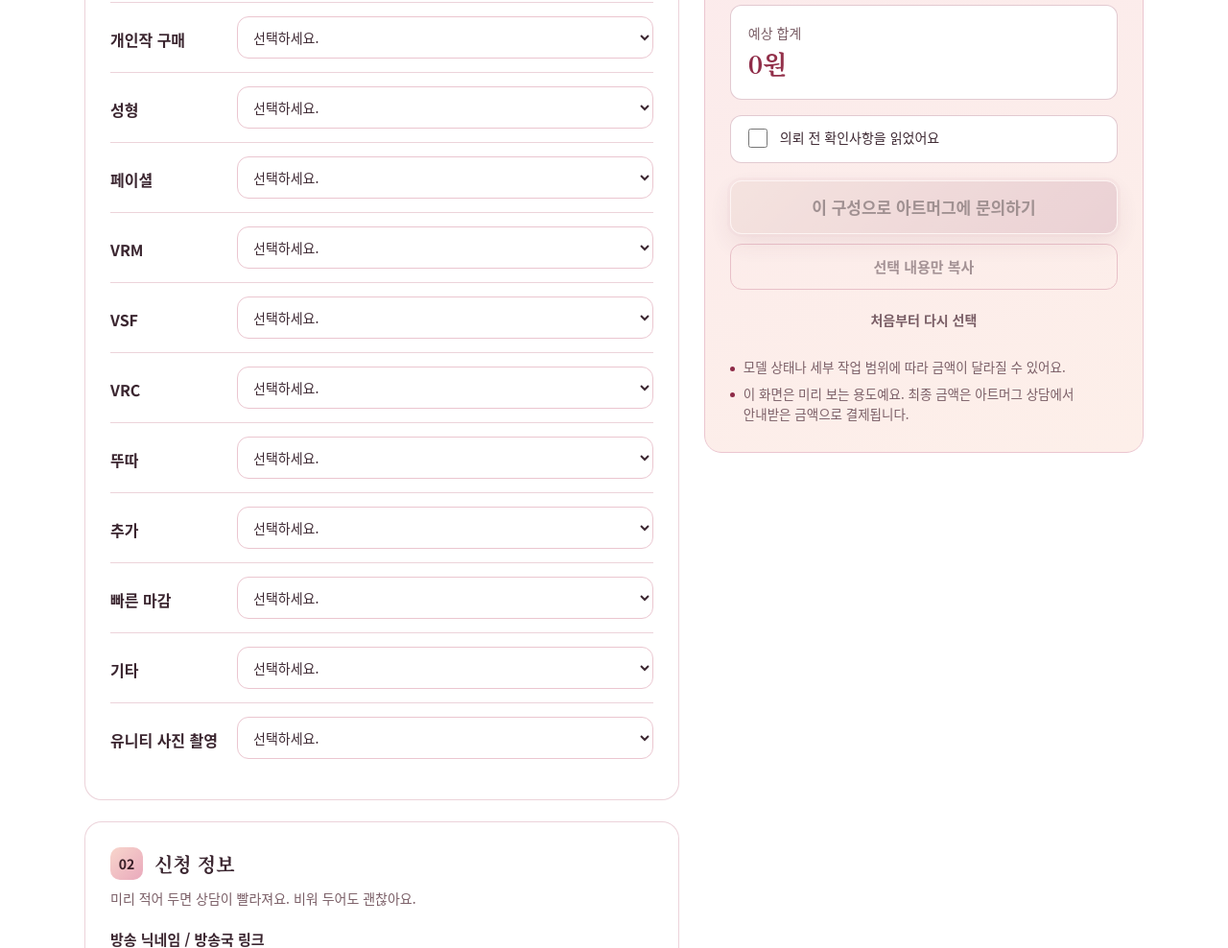
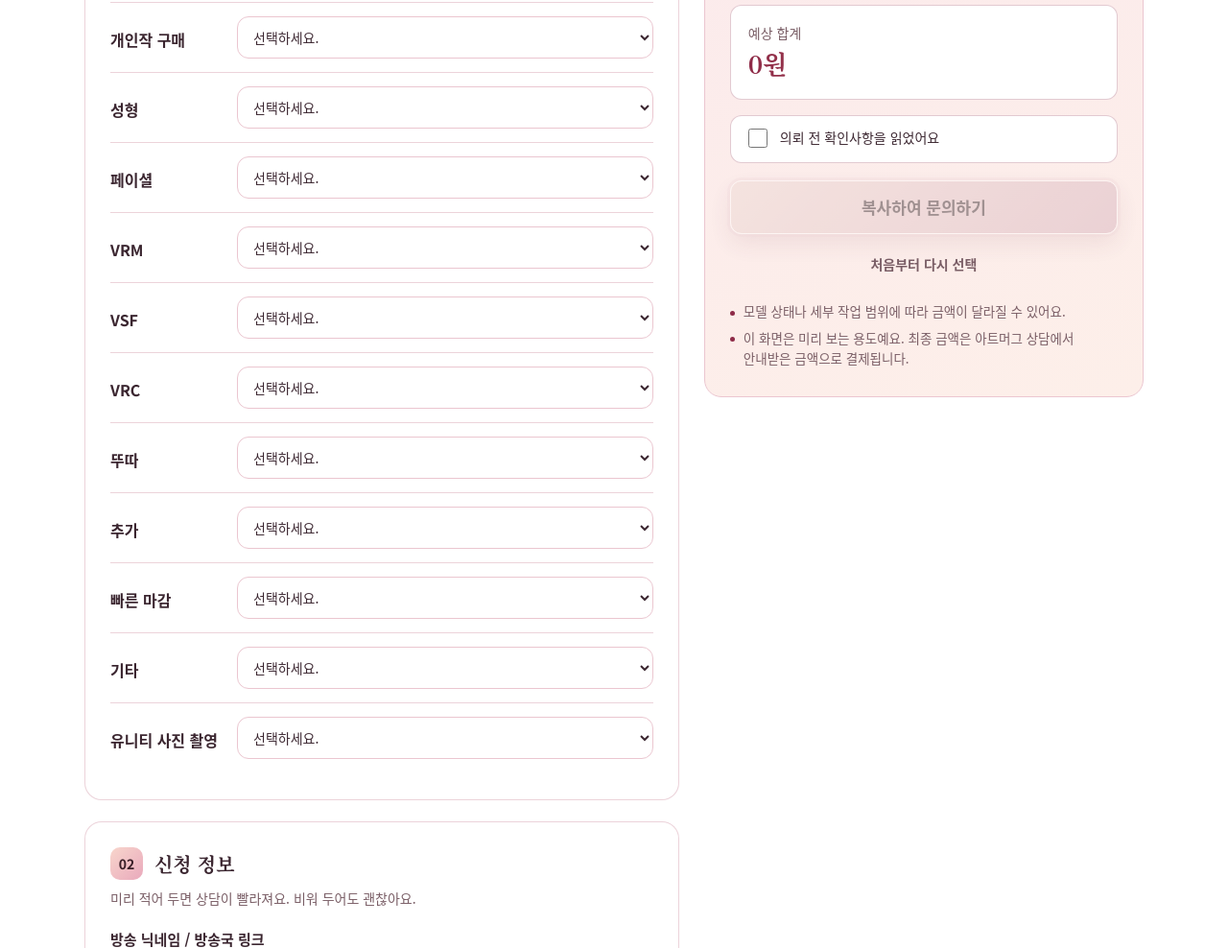
Before and after one commit to zixow1y/portfolio, a plain HTML site: page index.html in a window 1280 px wide. Shown: the part 5379-6367 px from the top of the page at 96% size. Drawn offline with Linux system fonts and the light colour scheme; files whose address does not match are found by name; a web font is replaced by a local one.

Commit message:
복사하여 문의하기 버튼, 빠른 마감 추가금 표시
Co-Authored-By: Claude Sonnet 5.5 <noreply@anthropic.com>
Claude-Session: https://claude.ai/code/session_01CBugLBEDuozNkqvYN4cNBb

```diff
--- a/config.js
+++ b/config.js
@@ -468,8 +468,7 @@ window.PORTFOLIO = {
     "copyIntro": "[SWORDMASTER 견적 문의]",
     "copyFooter": "원하는 분위기 / 참고 이미지 / 희망 일정:",
     "agree": "의뢰 전 확인사항을 읽었어요",
-    "button": "이 구성으로 아트머그에 문의하기",
-    "copyButton": "선택 내용만 복사"
+    "button": "복사하여 문의하기"
   },
 
   /* ---- 신청 정보 입력칸 ----
--- a/index.html
+++ b/index.html
@@ -509,7 +509,6 @@ a.own:hover{transform:translateY(-4px);box-shadow:0 12px 24px rgba(138,44,71,.18
         <div class="total" aria-live="polite"><div class="k">예상 합계</div><div class="v" id="totalV"></div><div class="sub" id="totalSub"></div></div>
         <label class="agree"><input type="checkbox" id="agree"><span id="agreeTx"></span></label>
         <a class="btn" id="askBtn"></a>
-        <button type="button" class="btn ghost" id="copyBtn"></button>
         <button type="button" class="btn ghost reset" id="resetBtn">처음부터 다시 선택</button>
         <ul class="notes" id="estNotes"></ul>
       </aside>
@@ -955,6 +954,7 @@ a.own:hover{transform:translateY(-4px);box-shadow:0 12px 24px rgba(138,44,71,.18
         (g.options || []).forEach(function(o, oi){
           var op = el('option',{value:String(oi),text:optText(o)});
           if (o.header) op.disabled = true;
+          if (isNum(o.percent)) { op.setAttribute('data-pct', String(o.percent)); op.setAttribute('data-label', o.label); }
           sel.appendChild(op);
         });
         sel.value = String(sl.i);
@@ -1065,6 +1065,12 @@ a.own:hover{transform:translateY(-4px);box-shadow:0 12px 24px rgba(138,44,71,.18
   function refreshAll(){
     form.querySelectorAll('label.opt').forEach(function(l){ l._sync(); });
     var rows = current(), box = $('#lines'); box.innerHTML = '';
+    if (menuBox) {
+      var base = 0; rows.forEach(function(r){ if (!r.pct && isNum(r.price)) base += r.price; });
+      menuBox.querySelectorAll('option[data-pct]').forEach(function(op){
+        op.textContent = op.getAttribute('data-label') + '  →  + ' + money(Math.round(base * Number(op.getAttribute('data-pct')) / 100));
+      });
+    }
     if (!rows.length) box.appendChild(el('li',{},[ el('span',{text:'선택한 항목이 없어요'}) ]));
     rows.forEach(function(r){
       var right = (anyPrice && isNum(r.price)) ? el('span',{'class':'amt',text:money(r.price)}) : el('span',{text: anyPrice ? '상담 후 안내' : ''});
@@ -1091,15 +1097,14 @@ a.own:hover{transform:translateY(-4px);box-shadow:0 12px 24px rgba(138,44,71,.18
       if (navigator.clipboard && navigator.clipboard.writeText) navigator.clipboard.writeText(text).then(res, legacy); else legacy();
     });
   }
-  var ask = $('#askBtn'), cp = $('#copyBtn');
-  ask.textContent = pr.button || '이 구성으로 아트머그에 문의하기';
+  var ask = $('#askBtn');
+  ask.textContent = pr.button || '복사하여 문의하기';
   setLink(ask, (ct.url || ctaUrl));
-  cp.textContent = pr.copyButton || '선택 내용만 복사';
   var agree = $('#agree'), rst = $('#resetBtn');
   $('#agreeTx').textContent = pr.agree || '의뢰 전 확인사항을 읽었어요';
   function gate(){
     var ok = agree.checked;
-    ask.setAttribute('aria-disabled', ok ? 'false' : 'true'); cp.disabled = !ok;
+    ask.setAttribute('aria-disabled', ok ? 'false' : 'true');
   }
   agree.addEventListener('change', gate); gate();
   rst.addEventListener('click', function(){
@@ -1111,10 +1116,7 @@ a.own:hover{transform:translateY(-4px);box-shadow:0 12px 24px rgba(138,44,71,.18
     if (!agree.checked) { e.preventDefault(); return; }
     copyText(summaryText(current())).then(function(){ toast('선택 내용을 복사했어요. 아트머그 문의 글에 붙여넣어 주세요'); }, function(){ toast('복사하지 못했어요. 선택 내용을 직접 적어 주세요'); });
   });
-  cp.addEventListener('click', function(){
-    if (!agree.checked) return;
-    copyText(summaryText(current())).then(function(){ toast('선택 내용을 복사했어요'); }, function(){ toast('복사하지 못했어요'); });
-  });
+
   var notes = (pr.notes || []).slice();
   if (pr.checkedAt) notes.push('금액 기준일: ' + pr.checkedAt);
   notes.forEach(function(t){ $('#estNotes').appendChild(el('li',{text:t})); });
```
